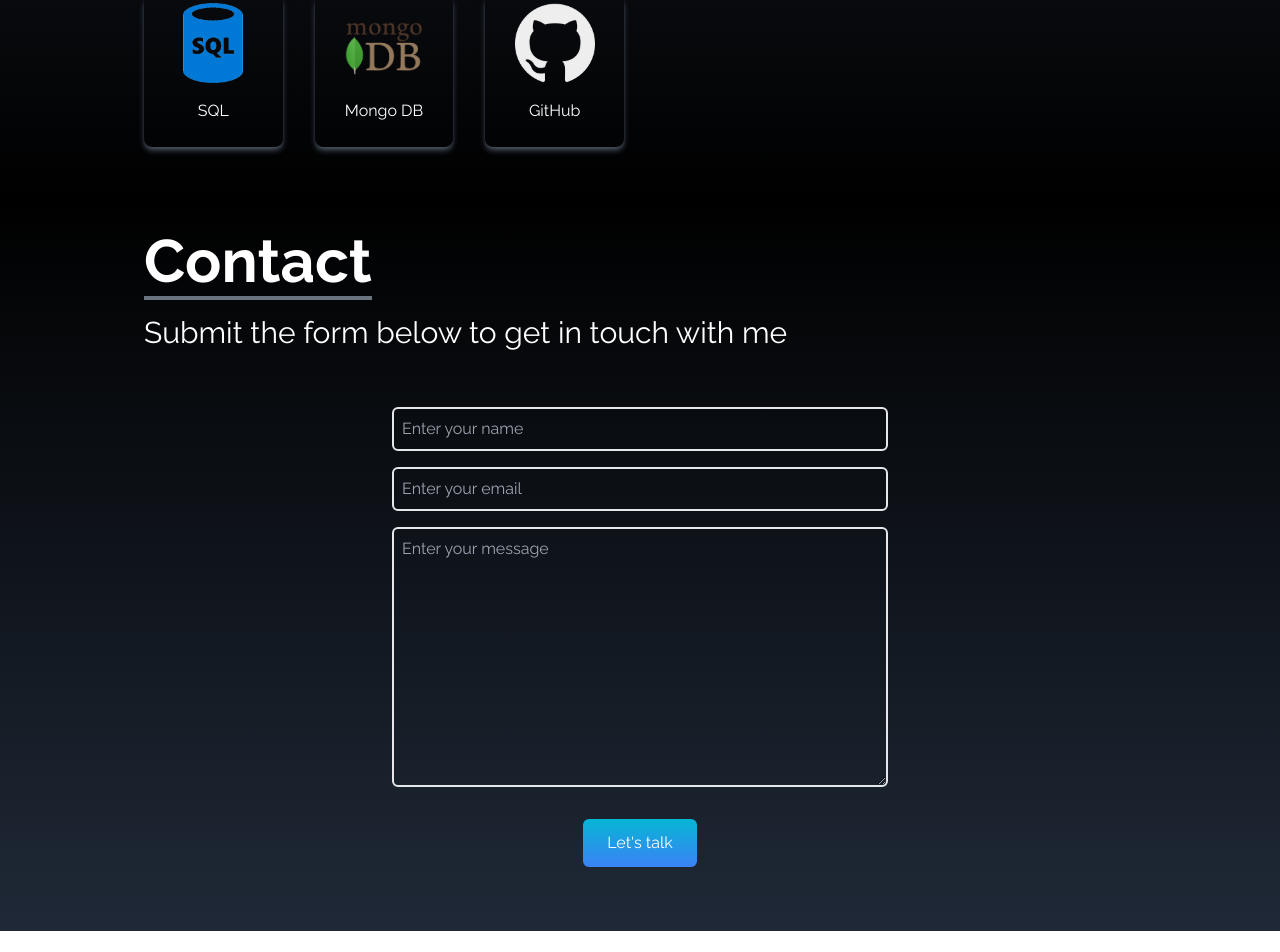
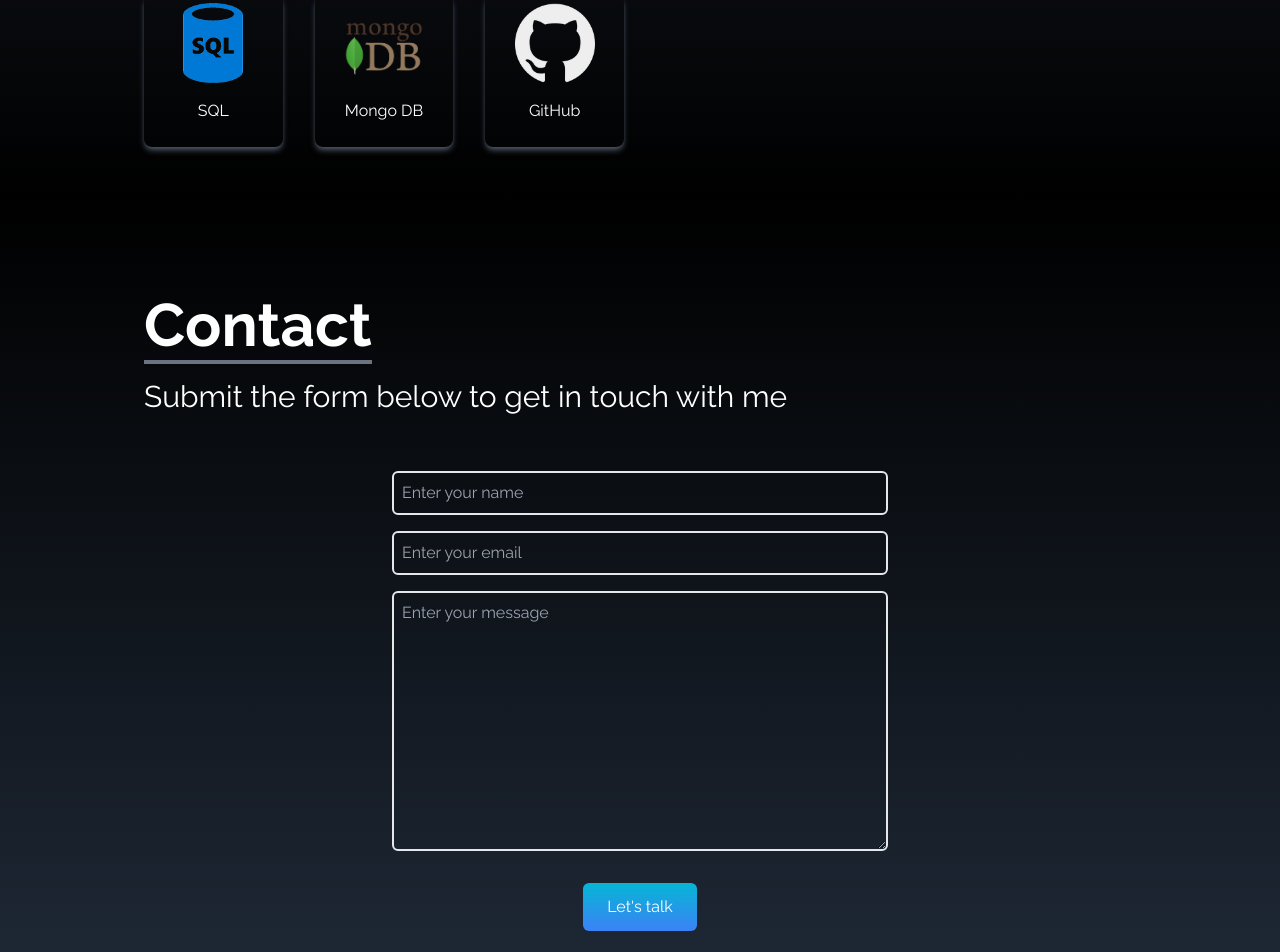
Before and after one commit to wandera7/jjportfolio, a React (Create React App) app: page / in a window 1280 px wide. Shown: the part 2417-3369 px from the top of the page. Before the commit the page ends 3348 px from the top, so only its background shows below. Built offline with nearby package versions, Linux system fonts and the light colour scheme; a web font is replaced by a local one.

Commit message:
Final changes

```diff
--- a/src/components/Contact.js
+++ b/src/components/Contact.js
@@ -2,7 +2,7 @@ import React from 'react'
 
 const Contact = () => {
   return (
-    <div name="Contact" className="w-full h-full bg-gradient-to-b from-black to-gray-800 p-4 text-white">
+    <div name="Contact" className="w-full h-full bg-gradient-to-b pt-20 from-black to-gray-800 p-4 text-white">
         <div className="max-w-screen-lg p-4 mx-auto flex flex-col text-white justify-center w-full ">
             <div className="pb-8">
                 <p className="text-6xl font-bold inline border-b-4 border-gray-500">Contact</p>
```
Also changed, not shown: tailwind.config.js (line endings or trailing spaces).
